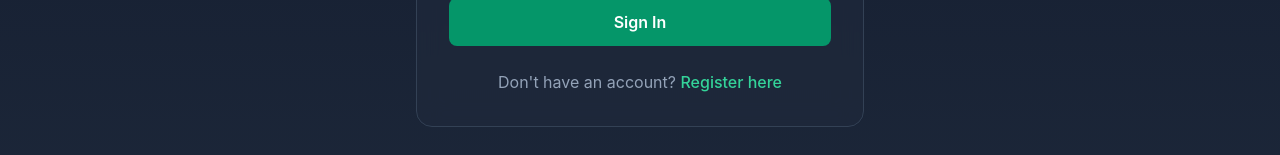
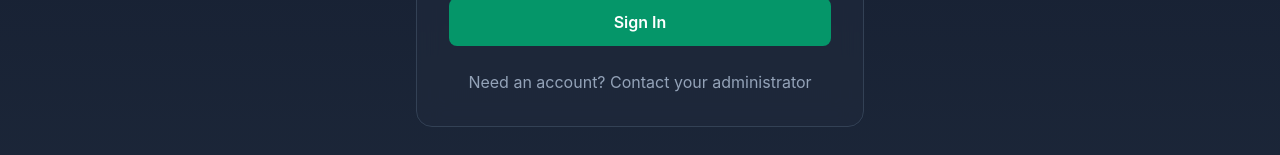
Before and after one commit to Thorium234/voting-blockchain, a Next.js app in the folder frontend/: page /login in a window 1280 px wide. Shown: the part 492-647 px from the top of the page. Built offline with nearby package versions, Linux system fonts and the light colour scheme.

Commit message:
fix: Remove register link from login page

```diff
--- a/frontend/app/login/page.tsx
+++ b/frontend/app/login/page.tsx
@@ -117,10 +117,7 @@ export default function LoginPage() {
           </form>
 
           <p className="mt-6 text-center text-slate-400">
-            Don&apos;t have an account?{' '}
-            <Link href="/register" className="text-emerald-400 hover:text-emerald-300 font-medium">
-              Register here
-            </Link>
+            Need an account? Contact your administrator
           </p>
         </div>
 
```
Also changed, not shown: 2 other files (tests, documents, lock files or other folders).
